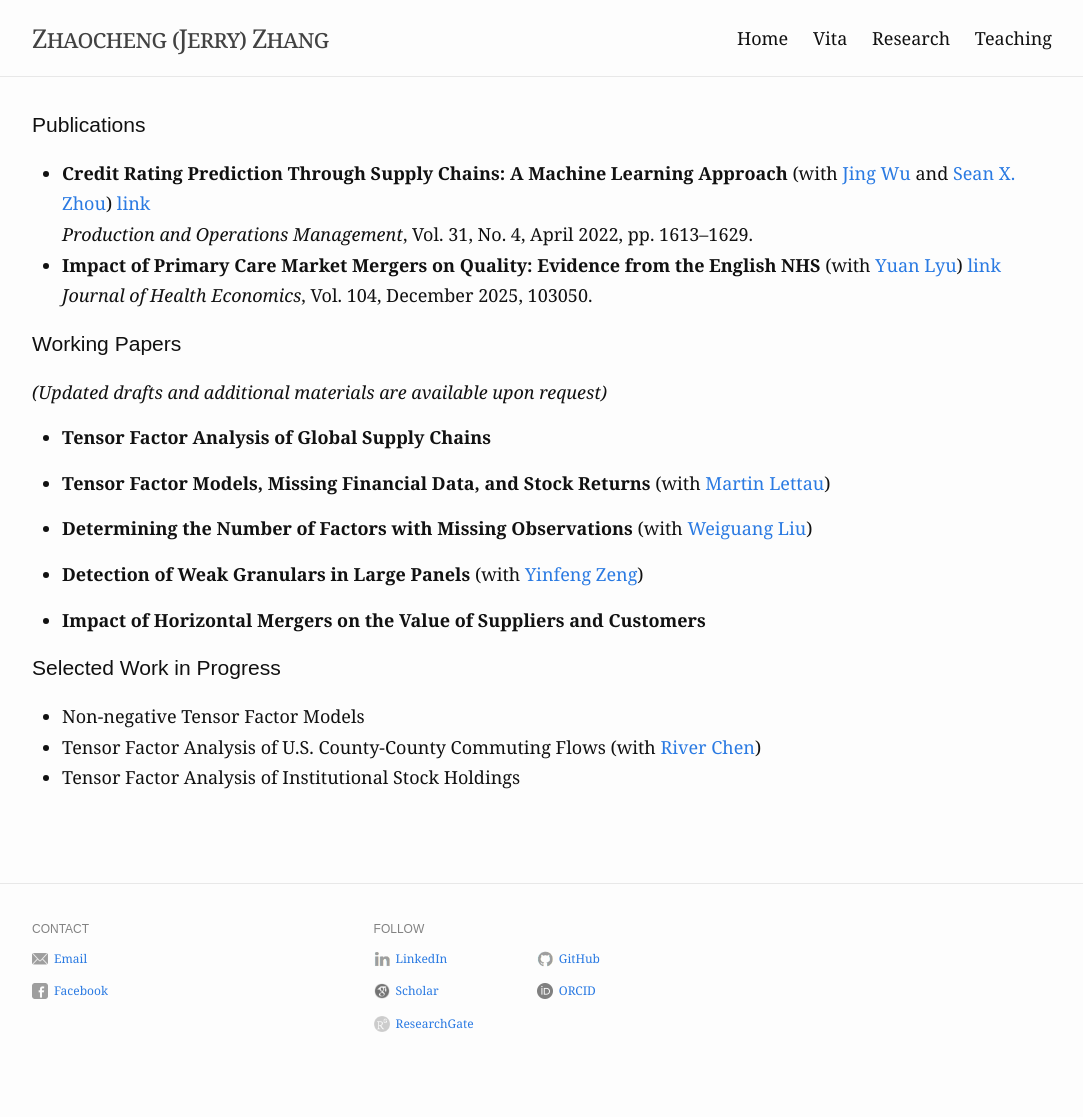
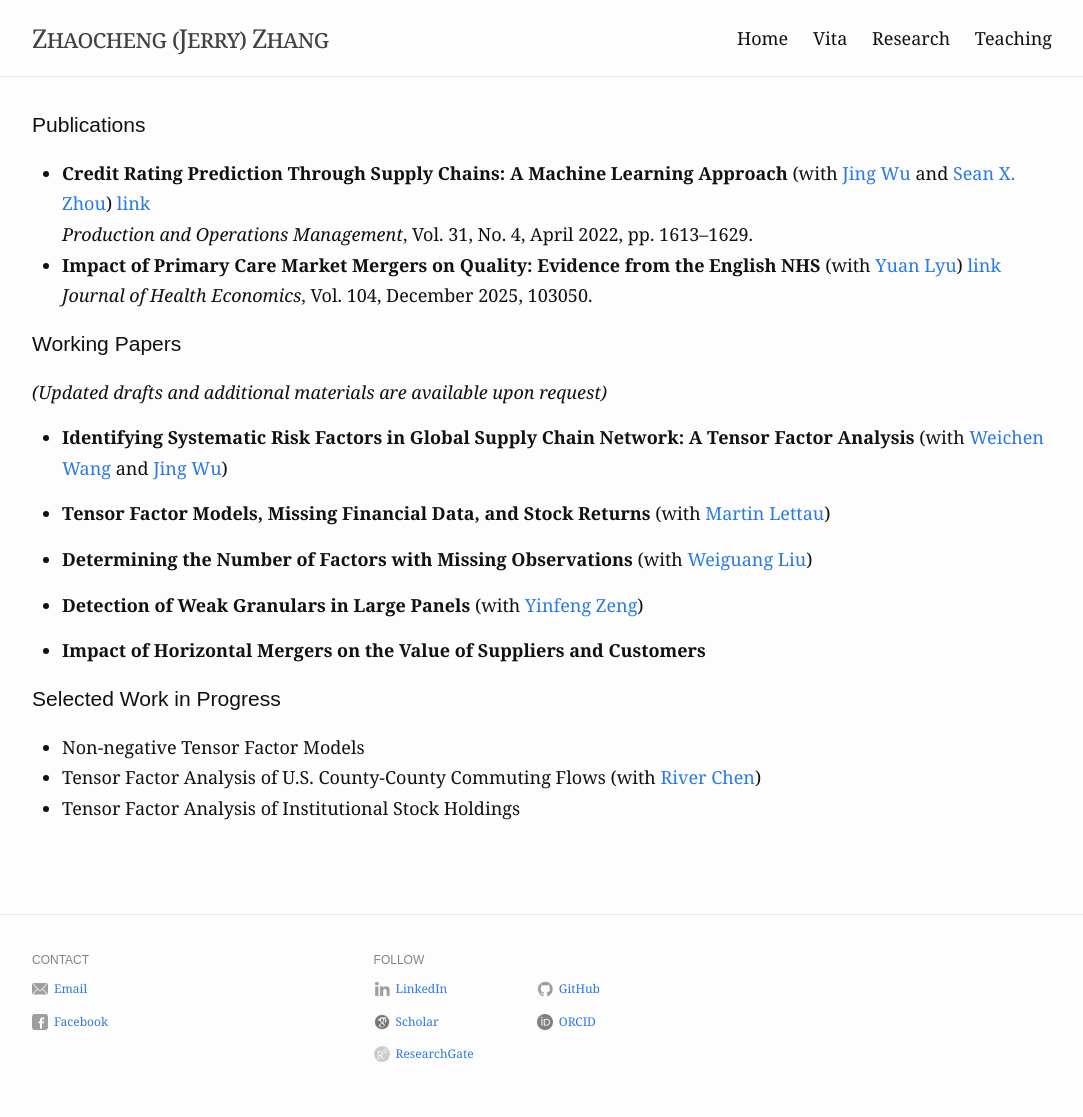
Before and after one commit to zhaocheng-zhang/zhaocheng-zhang.github.io, a Jekyll site: the page built from research.md, in a window 1280 px wide. Shown: the whole page, without its empty margins (98-1181 px from the left). Built offline with Jekyll 4.4.1, drawn with Linux system fonts in a browser that asks for light colours; before the commit the page ends 1087 px from its top, so only the background shows below that.

Commit message:
Update research.md

```diff
--- a/research.md
+++ b/research.md
@@ -15,7 +15,7 @@ slug: /research
 ### Working Papers
 *(Updated drafts and additional materials are available upon request)*
 
-* **Tensor Factor Analysis of Global Supply Chains**
+* **Identifying Systematic Risk Factors in Global Supply Chain Network: A Tensor Factor Analysis** (with [Weichen Wang](https://www.hkubs.hku.hk/people/weichen-wang/) and [Jing Wu](https://www.bschool.cuhk.edu.hk/staff/wu-jing/))
     {% comment %}
     <details>
     <summary>Abstract</summary>
```
